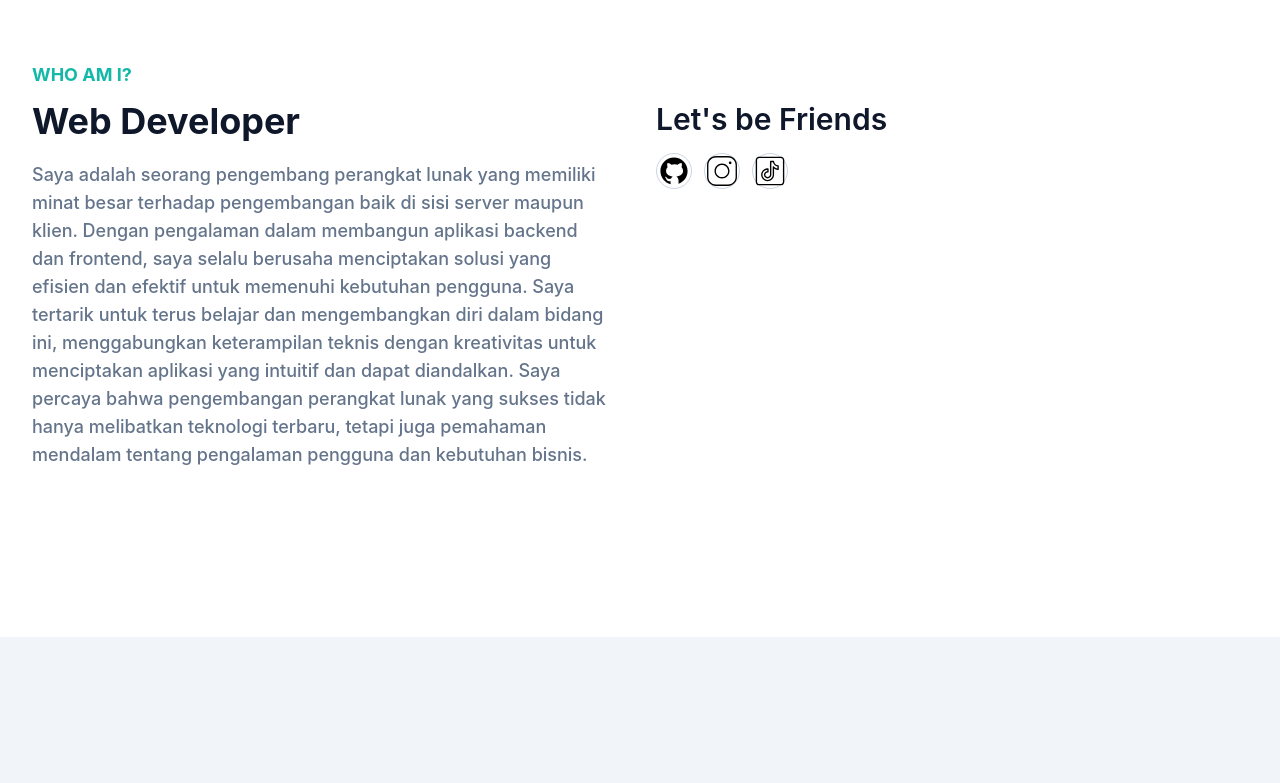
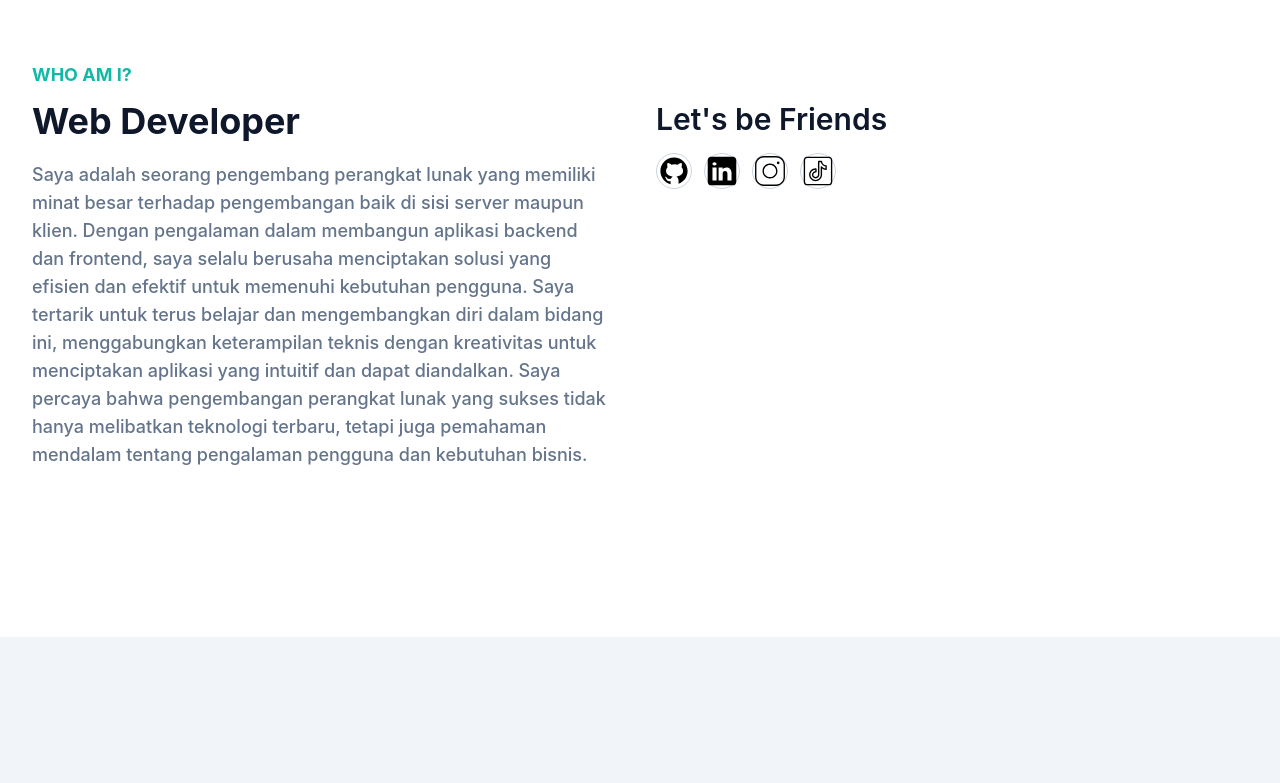
Before and after one commit to muhammadalifalhusain/portfolio, a website: page index.html in a window 1280 px wide. Shown: the part 860-1643 px from the top of the page. Drawn offline with Linux system fonts and the light colour scheme.

Commit message:
add svg linkedin

```diff
--- a/index.html
+++ b/index.html
@@ -92,7 +92,13 @@
                             <path d="M15,3C8.373,3,3,8.373,3,15c0,5.623,3.872,10.328,9.092,11.63C12.036,26.468,12,26.28,12,26.047v-2.051 c-0.487,0-1.303,0-1.508,0c-0.821,0-1.551-0.353-1.905-1.009c-0.393-0.729-0.461-1.844-1.435-2.526 c-0.289-0.227-0.069-0.486,0.264-0.451c0.615,0.174,1.125,0.596,1.605,1.222c0.478,0.627,0.703,0.769,1.596,0.769 c0.433,0,1.081-0.025,1.691-0.121c0.328-0.833,0.895-1.6,1.588-1.962c-3.996-0.411-5.903-2.399-5.903-5.098 c0-1.162,0.495-2.286,1.336-3.233C9.053,10.647,8.706,8.73,9.435,8c1.798,0,2.885,1.166,3.146,1.481C13.477,9.174,14.461,9,15.495,9 c1.036,0,2.024,0.174,2.922,0.483C18.675,9.17,19.763,8,21.565,8c0.732,0.731,0.381,2.656,0.102,3.594 c0.836,0.945,1.328,2.066,1.328,3.226c0,2.697-1.904,4.684-5.894,5.097C18.199,20.49,19,22.1,19,23.313v2.734 c0,0.104-0.023,0.179-0.035,0.268C23.641,24.676,27,20.236,27,15C27,8.373,21.627,3,15,3z"></path>
                             </svg>
                         </a>
-                        <!-- svg instagram -->
+                        <!-- svg linkedin -->
+                        <a href="https://www.linkedin.com/in/muhammad-alif-alhusain/" target="_blank" class="w-9 h-9 mr-3 rounded-full flex justify-center items-center border border-slate-300 hover:border-primary hover:bg-primary hover:text-white">
+                            <svg xmlns="http://www.w3.org/2000/svg" x="0px" y="0px" width="100" height="100" viewBox="0 0 50 50">
+                                <path d="M41,4H9C6.24,4,4,6.24,4,9v32c0,2.76,2.24,5,5,5h32c2.76,0,5-2.24,5-5V9C46,6.24,43.76,4,41,4z M17,20v19h-6V20H17z M11,14.47c0-1.4,1.2-2.47,3-2.47s2.93,1.07,3,2.47c0,1.4-1.12,2.53-3,2.53C12.2,17,11,15.87,11,14.47z M39,39h-6c0,0,0-9.26,0-10 c0-2-1-4-3.5-4.04h-0.08C27,24.96,26,27.02,26,29c0,0.91,0,10,0,10h-6V20h6v2.56c0,0,1.93-2.56,5.81-2.56 c3.97,0,7.19,2.73,7.19,8.26V39z"></path>
+                            </svg>
+                        </a>
+                        <!-- instagram -->
                         <a href="https://www.instagram.com/alifalhusain_?igsh=dnM1OHV1ZjExcTQ2" target="_blank" class="w-9 h-9 mr-3 rounded-full flex justify-center items-center border border-slate-300 hover:border-primary hover:bg-primary hover:text-white">
                             <svg xmlns="http://www.w3.org/2000/svg" x="0px" y="0px" width="45" height="100" viewBox="0 0 50 50" class="fill-current">
                                 <path d="M 16 3 C 8.8324839 3 3 8.8324839 3 16 L 3 34 C 3 41.167516 8.8324839 47 16 47 L 34 47 C 41.167516 47 47 41.167516 47 34 L 47 16 C 47 8.8324839 41.167516 3 34 3 L 16 3 z M 16 5 L 34 5 C 40.086484 5 45 9.9135161 45 16 L 45 34 C 45 40.086484 40.086484 45 34 45 L 16 45 C 9.9135161 45 5 40.086484 5 34 L 5 16 C 5 9.9135161 9.9135161 5 16 5 z M 37 11 A 2 2 0 0 0 35 13 A 2 2 0 0 0 37 15 A 2 2 0 0 0 39 13 A 2 2 0 0 0 37 11 z M 25 14 C 18.936712 14 14 18.936712 14 25 C 14 31.063288 18.936712 36 25 36 C 31.063288 36 36 31.063288 36 25 C 36 18.936712 31.063288 14 25 14 z M 25 16 C 29.982407 16 34 20.017593 34 25 C 34 29.982407 29.982407 34 25 34 C 20.017593 34 16 29.982407 16 25 C 16 20.017593 20.017593 16 25 16 z"></path>
```
